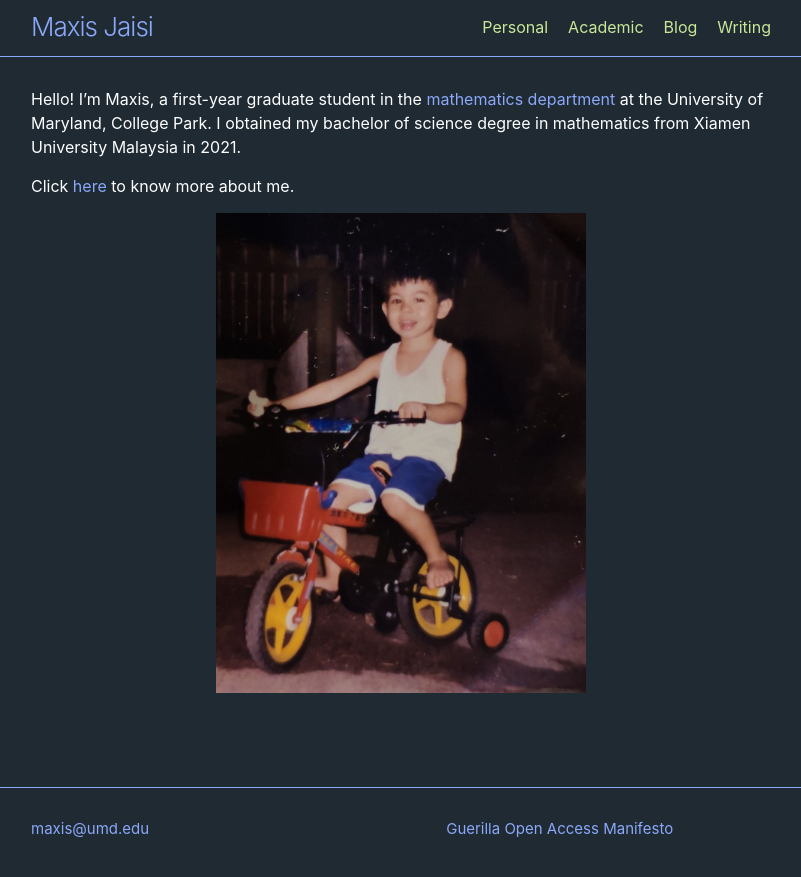
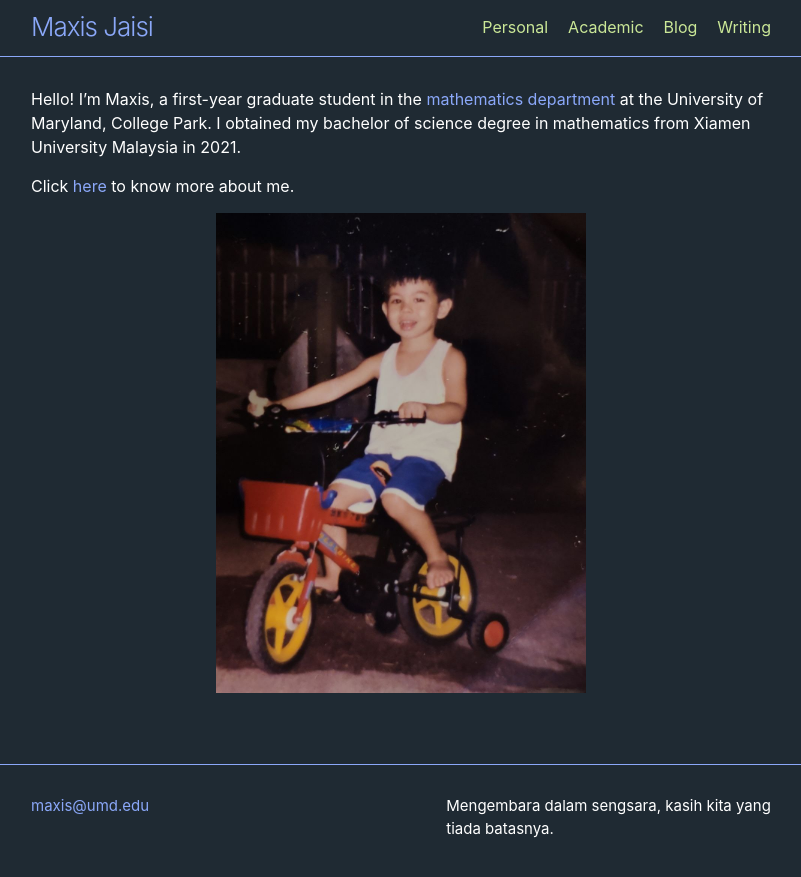
Before and after one commit to MaxisJaisi/maxisjaisi.github.io, a Jekyll site: the page built from index.md, in a window 1280 px wide. Shown: the top 877 px of the page, without its empty margins (239-1040 px from the left). Built offline with Jekyll 4.4.1, drawn with Linux system fonts in a browser that asks for light colours.

Commit message:
New changes in 2024

```diff
--- a/_includes/footer.html
+++ b/_includes/footer.html
@@ -25,8 +25,8 @@
       </div>
     </div> -->
 
-      <div class="footer-col footer-col-3">
-        <a href="https://archive.org/stream/GuerillaOpenAccessManifesto/Goamjuly2008_djvu.txt">Guerilla Open Access Manifesto</a>
+    <div class="footer-col footer-col-3">
+        <p style="text-align: start;">Mengembara dalam sengsara, kasih kita yang tiada batasnya.</p>
       </div>
     </div>
 
```
Also changed, not shown: 1 other file.
